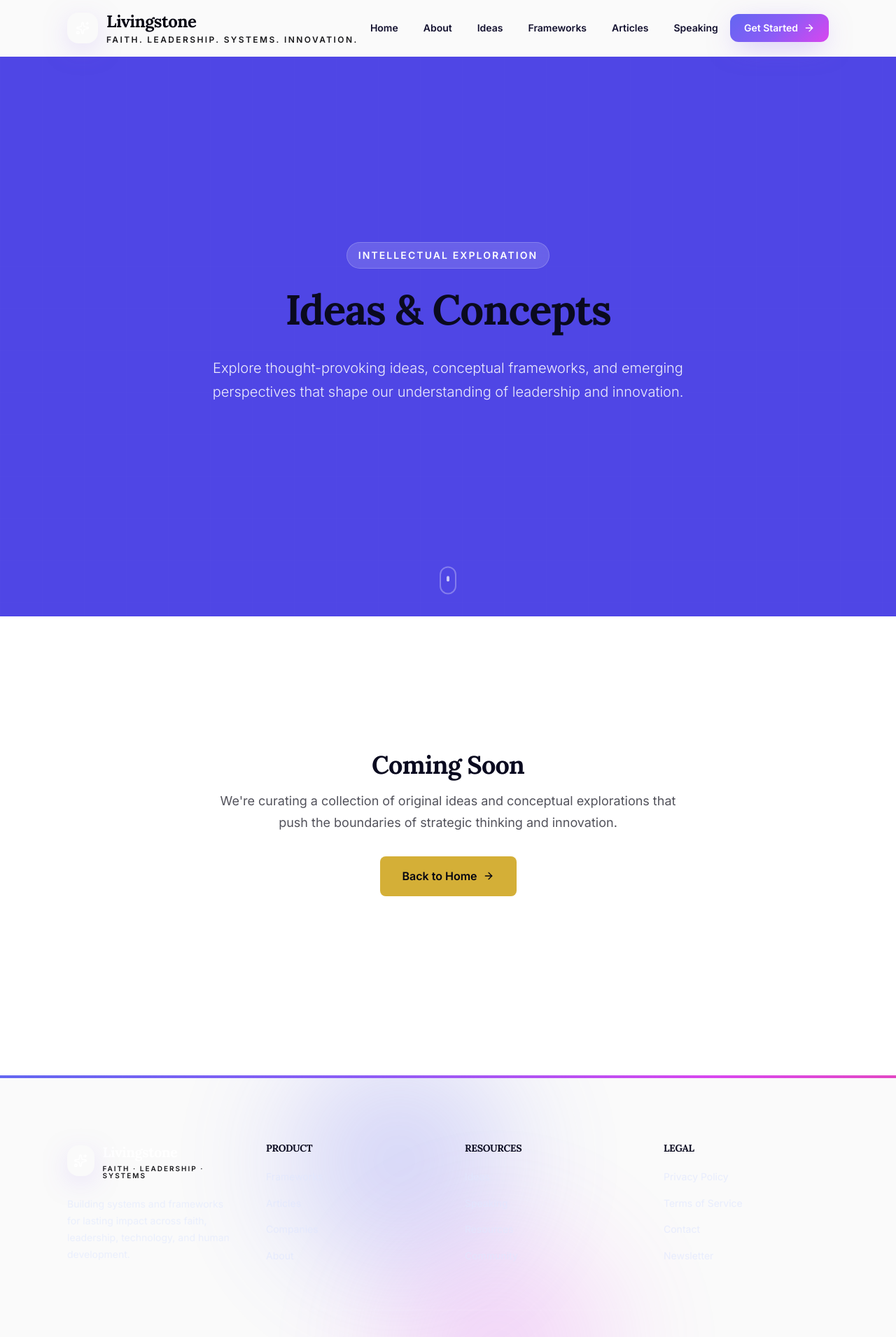
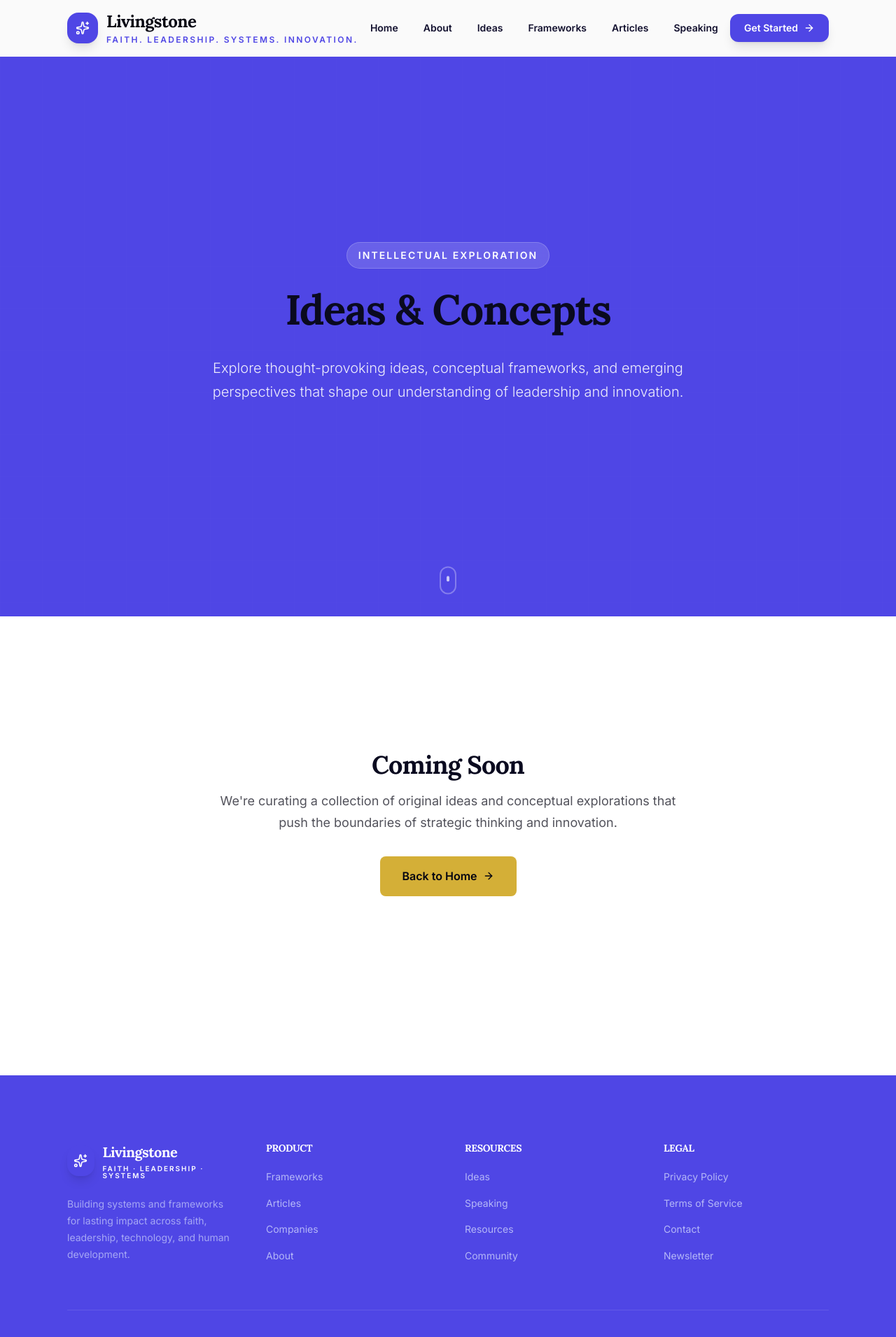
Before and after one commit to csdreamscourt-maker/livingstone-oluwalola, a Next.js app: page /ideas in a window 1280 px wide. Shown: the top 1911 px of the page at 70% size. Built offline with nearby package versions, Linux system fonts and the light colour scheme.

Commit message:
Remove all remaining gradients and implement clean, solid color design with proper contrast

```diff
--- a/app/about/page.tsx
+++ b/app/about/page.tsx
@@ -29,7 +29,7 @@ export default function AboutPage() {
             <div className="relative">
               <div className="absolute -top-20 -right-20 w-60 h-60 bg-gold-500 opacity-5 rounded-full blur-3xl" />
               <div className="absolute -bottom-20 -left-20 w-60 h-60 bg-midnight-900 opacity-5 rounded-full blur-3xl" />
-              <div className="relative z-10 bg-gradient-to-br from-midnight-900 to-midnight-950 rounded-2xl p-8 border border-gold-600 border-opacity-20">
+              <div className="relative z-10 bg-midnight-900 rounded-2xl p-8 border border-gold-600 border-opacity-20">
                 <div className="text-gold-600 text-5xl font-serif font-bold mb-4">✦</div>
                 <p className="text-white text-lg leading-relaxed">
                   "Every framework here has been tested in the crucible of real-world application."
@@ -118,7 +118,7 @@ export default function AboutPage() {
             <div className="order-2 lg:order-1 relative">
               <div className="absolute -top-20 -left-20 w-60 h-60 bg-gold-500 opacity-5 rounded-full blur-3xl" />
               <div className="absolute -bottom-20 -right-20 w-60 h-60 bg-midnight-900 opacity-5 rounded-full blur-3xl" />
-              <div className="relative z-10 bg-gradient-to-br from-midnight-900 to-midnight-950 rounded-2xl p-8 border border-gold-600 border-opacity-20">
+              <div className="relative z-10 bg-midnight-900 rounded-2xl p-8 border border-gold-600 border-opacity-20">
                 <div className="text-gold-600 text-5xl font-serif font-bold mb-4">✦</div>
                 <p className="text-white text-lg leading-relaxed">
                   "We believe in the power of frameworks to create clarity from complexity."
@@ -138,7 +138,7 @@ export default function AboutPage() {
             </div>
           </div>
 
-          <div className="bg-gradient-to-br from-midnight-900 via-midnight-800 to-midnight-950 rounded-2xl p-12 md:p-16 border border-gold-600 border-opacity-20 mb-20">
+          <div className="bg-midnight-900 rounded-2xl p-12 md:p-16 border border-gold-600 border-opacity-20 mb-20">
             <h3 className="text-3xl font-serif font-bold text-white mb-8">
               The Ecosystem
             </h3>
--- a/app/companies/page.tsx
+++ b/app/companies/page.tsx
@@ -22,7 +22,7 @@ export default function CompaniesPage() {
         <Container>
           <div className="mb-20">
             <div className="flex items-center gap-4 mb-12">
-              <div className="w-1.5 h-10 bg-gradient-to-b from-gold-600 to-gold-500 rounded-full" />
+              <div className="w-1.5 h-10 bg-gold-600 rounded-full" />
               <h2 className="text-3xl md:text-4xl font-serif font-bold text-midnight-950">
                 Our Organizations
               </h2>
@@ -61,7 +61,7 @@ export default function CompaniesPage() {
             </div>
           </div>
 
-          <div className="relative overflow-hidden rounded-2xl bg-gradient-to-br from-midnight-900 via-midnight-800 to-midnight-950 p-12 md:p-16 border border-gold-600 border-opacity-20">
+          <div className="relative overflow-hidden rounded-2xl bg-midnight-900 p-12 md:p-16 border border-gold-600 border-opacity-20">
             <div className="absolute -top-40 -right-40 w-80 h-80 bg-gold-500 opacity-5 rounded-full blur-3xl" />
             <div className="absolute -bottom-40 -left-40 w-80 h-80 bg-gold-500 opacity-5 rounded-full blur-3xl" />
 
--- a/app/frameworks/page.tsx
+++ b/app/frameworks/page.tsx
@@ -35,7 +35,7 @@ export default function FrameworksPage() {
             {categories.map((category, categoryIndex) => (
               <div key={category} className="mb-20">
                 <div className="flex items-center gap-4 mb-10">
-                  <div className="w-1.5 h-10 bg-gradient-to-b from-gold-600 to-gold-500 rounded-full" />
+                  <div className="w-1.5 h-10 bg-gold-600 rounded-full" />
                   <h3 className="text-2xl md:text-3xl font-serif font-bold text-midnight-950">
                     {category}
                   </h3>
@@ -72,7 +72,7 @@ export default function FrameworksPage() {
             ))}
           </div>
 
-          <div className="relative overflow-hidden rounded-2xl bg-gradient-to-br from-midnight-900 via-midnight-800 to-midnight-950 p-12 md:p-16 border border-gold-600 border-opacity-20">
+          <div className="relative overflow-hidden rounded-2xl bg-midnight-900 p-12 md:p-16 border border-gold-600 border-opacity-20">
             <div className="absolute -top-40 -right-40 w-80 h-80 bg-gold-500 opacity-5 rounded-full blur-3xl" />
             <div className="absolute -bottom-40 -left-40 w-80 h-80 bg-gold-500 opacity-5 rounded-full blur-3xl" />
 
--- a/components/layout/Footer.tsx
+++ b/components/layout/Footer.tsx
@@ -29,36 +29,22 @@ export function Footer() {
   };
 
   return (
-    <footer className="relative overflow-hidden bg-gradient-cosmic noise-overlay">
-      {/* Decorative gradient blobs */}
-      <div
-        className="absolute -top-32 left-1/4 w-[500px] h-[500px] rounded-full opacity-30 blur-3xl pointer-events-none"
-        style={{ background: 'radial-gradient(circle, #6366f1 0%, transparent 70%)' }}
-      />
-      <div
-        className="absolute -bottom-32 right-1/4 w-[500px] h-[500px] rounded-full opacity-25 blur-3xl pointer-events-none"
-        style={{ background: 'radial-gradient(circle, #d946ef 0%, transparent 70%)' }}
-      />
-
-      {/* Gradient top stripe */}
-      <div
-        className="absolute top-0 left-0 right-0 h-1"
-        style={{ background: 'linear-gradient(90deg, #6366f1, #8b5cf6, #d946ef, #ec4899, #06b6d4, #6366f1)', backgroundSize: '200% 100%', animation: 'gradientShift 12s linear infinite' }}
-      />
+    <footer className="relative overflow-hidden bg-indigo-600">
+      <div className="absolute top-0 left-0 right-0 h-1 bg-indigo-600" />
 
       <Container className="relative">
         <div className="py-16 md:py-24">
           <div className="grid grid-cols-2 md:grid-cols-4 gap-10 md:gap-12 mb-16">
             <div className="col-span-2 md:col-span-1">
               <Link href="/" className="inline-flex items-center gap-3 group mb-6">
-                <div className="relative w-11 h-11 rounded-2xl bg-gradient-primary flex items-center justify-center shadow-glow-violet group-hover:scale-110 transition-transform duration-300">
+                <div className="relative w-11 h-11 rounded-2xl bg-indigo-600 flex items-center justify-center shadow-lg group-hover:scale-110 transition-transform duration-300">
                   <Sparkles size={20} className="text-white" />
                 </div>
                 <div className="flex flex-col leading-none">
                   <div className="text-xl font-serif font-extrabold text-white tracking-tight">
                     Livingstone
                   </div>
-                  <div className="text-[10px] font-semibold tracking-[0.2em] uppercase text-gradient-primary mt-1">
+                  <div className="text-[10px] font-semibold tracking-[0.2em] uppercase text-white mt-1">
                     Faith · Leadership · Systems
                   </div>
                 </div>
@@ -71,7 +57,7 @@ export function Footer() {
             {Object.entries(links).map(([category, items]) => (
               <div key={category}>
                 <h4 className="text-white font-serif font-bold mb-5 text-sm uppercase tracking-[0.15em]">
-                  <span className="text-gradient-primary">{category}</span>
+                  <span className="text-white">{category}</span>
                 </h4>
                 <ul className="space-y-3">
                   {items.map((item) => (
--- a/components/layout/Header.tsx
+++ b/components/layout/Header.tsx
@@ -36,15 +36,14 @@ export function Header() {
         <Container>
           <div className="flex items-center justify-between h-20">
             <Link href="/" className="group flex items-center gap-3 flex-shrink-0">
-              <div className="relative w-11 h-11 rounded-2xl bg-gradient-primary flex items-center justify-center shadow-glow-violet group-hover:scale-110 transition-transform duration-300">
+              <div className="relative w-11 h-11 rounded-2xl bg-indigo-600 flex items-center justify-center shadow-lg group-hover:scale-110 transition-transform duration-300">
                 <Sparkles size={20} className="text-white" />
-                <div className="absolute inset-0 rounded-2xl bg-gradient-aurora opacity-0 group-hover:opacity-100 transition-opacity duration-500" />
               </div>
               <div className="flex flex-col leading-none">
                 <span className="text-xl md:text-2xl font-serif font-extrabold text-midnight-950 tracking-tight">
                   {BRAND.name}
                 </span>
-                <span className="text-[10px] md:text-xs font-semibold tracking-[0.2em] uppercase text-gradient-primary mt-0.5">
+                <span className="text-[10px] md:text-xs font-semibold tracking-[0.2em] uppercase text-indigo-600 mt-0.5">
                   {BRAND.tagline}
                 </span>
               </div>
@@ -58,7 +57,7 @@ export function Header() {
                   className="relative px-4 py-2 text-sm font-semibold text-midnight-800 rounded-xl hover:text-indigo-600 hover:bg-indigo-50/60 transition-all duration-300 group"
                 >
                   {item.label}
-                  <span className="absolute inset-x-4 -bottom-0.5 h-0.5 rounded-full bg-gradient-to-r from-indigo-500 to-fuchsia-500 scale-x-0 group-hover:scale-x-100 transition-transform duration-300 origin-left" />
+                  <span className="absolute inset-x-4 -bottom-0.5 h-0.5 rounded-full bg-indigo-600 scale-x-0 group-hover:scale-x-100 transition-transform duration-300 origin-left" />
                 </Link>
               ))}
             </nav>
@@ -66,8 +65,7 @@ export function Header() {
             <div className="flex items-center gap-3">
               <Link
                 href="/contact"
-                className="hidden lg:inline-flex items-center gap-2 px-5 py-2.5 rounded-xl font-semibold text-white text-sm shadow-glow-violet hover:scale-105 active:scale-95 transition-transform duration-300"
-                style={{ background: 'linear-gradient(135deg, #6366f1 0%, #8b5cf6 50%, #d946ef 100%)' }}
+                className="hidden lg:inline-flex items-center gap-2 px-5 py-2.5 rounded-xl font-semibold text-white text-sm bg-indigo-600 shadow-lg hover:scale-105 active:scale-95 transition-transform duration-300"
               >
                 Get Started
                 <ArrowRight size={16} />
@@ -100,7 +98,7 @@ export function Header() {
               animate={{ x: 0 }}
               exit={{ x: '100%' }}
               transition={{ type: 'spring', damping: 28, stiffness: 260 }}
-              className="fixed right-0 top-0 h-full w-80 max-w-[85%] z-50 lg:hidden bg-gradient-cosmic shadow-2xl"
+              className="fixed right-0 top-0 h-full w-80 max-w-[85%] z-50 lg:hidden bg-indigo-600 shadow-2xl"
             >
               <div className="pt-24 px-6 space-y-1">
                 {NAVIGATION.map((item, index) => (
@@ -129,8 +127,7 @@ export function Header() {
                   <Link
                     href="/contact"
                     onClick={() => setIsOpen(false)}
-                    className="flex items-center justify-center gap-2 w-full px-4 py-3.5 rounded-xl font-semibold text-white shadow-glow-violet"
-                    style={{ background: 'linear-gradient(135deg, #6366f1 0%, #8b5cf6 50%, #d946ef 100%)' }}
+                    className="flex items-center justify-center gap-2 w-full px-4 py-3.5 rounded-xl font-semibold text-white bg-white text-indigo-600 shadow-lg"
                   >
                     Get Started
                     <ArrowRight size={16} />
--- a/components/sections/FeaturedContent.tsx
+++ b/components/sections/FeaturedContent.tsx
@@ -23,13 +23,13 @@ interface FeaturedContentProps {
   viewAllLabel?: string;
 }
 
-const GRADIENTS = [
-  'from-indigo-500 to-violet-600',
-  'from-fuchsia-500 to-pink-600',
-  'from-cyan-500 to-indigo-600',
-  'from-amber-500 to-pink-500',
-  'from-violet-500 to-fuchsia-600',
-  'from-emerald-500 to-cyan-500',
+const COLORS = [
+  'indigo-600',
+  'indigo-600',
+  'indigo-600',
+  'indigo-600',
+  'indigo-600',
+  'indigo-600',
 ];
 
 const PILL_TONES = [
@@ -53,7 +53,7 @@ export function FeaturedContent({
   const splitPoint = Math.ceil(titleWords.length / 2);
 
   return (
-    <section className="relative py-24 md:py-32 bg-mesh overflow-hidden">
+    <section className="relative py-24 md:py-32 bg-white overflow-hidden">
       <Container className="relative">
         <motion.div
           initial={{ opacity: 0, y: 30 }}
@@ -70,7 +70,7 @@ export function FeaturedContent({
           )}
           <h2 className="text-4xl md:text-5xl lg:text-6xl font-serif font-bold mb-6 leading-[1.1]">
             {titleWords.slice(0, splitPoint).join(' ')}{' '}
-            <span className="text-gradient-primary">
+            <span className="text-indigo-600">
               {titleWords.slice(splitPoint).join(' ')}
             </span>
           </h2>
@@ -83,7 +83,7 @@ export function FeaturedContent({
 
         <div className="grid grid-cols-1 md:grid-cols-2 lg:grid-cols-3 gap-6 md:gap-7 mb-12">
           {items.map((item, index) => {
-            const gradient = GRADIENTS[index % GRADIENTS.length];
+            const color = COLORS[index % COLORS.length];
             const pill = PILL_TONES[index % PILL_TONES.length];
             return (
               <motion.div
@@ -96,8 +96,8 @@ export function FeaturedContent({
               >
                 <Link href={item.href || '#'} className="group block h-full">
                   <div className="relative h-full p-7 md:p-8 rounded-3xl bg-white border border-gray-200/80 shadow-card group-hover:shadow-card-hover transition-all duration-500 flex flex-col overflow-hidden">
-                    <div className={`absolute top-0 left-0 right-0 h-1 bg-gradient-to-r ${gradient}`} />
-                    <div className={`absolute -right-20 -top-20 w-40 h-40 rounded-full bg-gradient-to-br ${gradient} opacity-0 group-hover:opacity-20 blur-2xl transition-opacity duration-500`} />
+                    <div className={`absolute top-0 left-0 right-0 h-1 bg-indigo-600`} />
+                    <div className={`absolute -right-20 -top-20 w-40 h-40 rounded-full bg-indigo-600 opacity-0 group-hover:opacity-10 blur-2xl transition-opacity duration-500`} />
 
                     <div className="relative flex-1">
                       {item.category && (
@@ -120,7 +120,7 @@ export function FeaturedContent({
                     )}
 
                     {item.href && (
-                      <div className={`relative inline-flex items-center gap-2 font-semibold text-sm bg-gradient-to-r ${gradient} bg-clip-text text-transparent`}>
+                      <div className={`relative inline-flex items-center gap-2 font-semibold text-sm text-indigo-600`}>
                         <span>Learn More</span>
                         <ArrowRight size={16} className="text-indigo-600 transition-transform duration-300 group-hover:translate-x-1.5" />
                       </div>
--- a/components/ui/Card.tsx
+++ b/components/ui/Card.tsx
@@ -20,8 +20,8 @@ export function Card({
   const variants = {
     default: 'bg-white border border-gray-100 shadow-subtle',
     elevated: 'bg-white shadow-lg',
-    bordered: 'bg-white border border-gray-200 hover:border-gold-600',
-    gradient: 'bg-gradient-to-br from-white to-gray-50 border border-gray-200 hover:border-gold-600',
+    bordered: 'bg-white border border-gray-200 hover:border-indigo-600',
+    gradient: 'bg-white border border-gray-200 hover:border-indigo-600',
     dark: 'bg-midnight-950 border border-gray-700 text-white',
   };
 
--- a/components/ui/Section.tsx
+++ b/components/ui/Section.tsx
@@ -23,10 +23,10 @@ export function Section({
 
   const bgMap = {
     white: 'bg-white',
-    light: 'bg-gradient-to-b from-white to-gray-50',
+    light: 'bg-white',
     dark: 'bg-midnight-950 text-white',
     'midnight-950': 'bg-midnight-950 text-white',
-    'gradient-subtle': 'bg-gradient-to-br from-white via-gray-50 to-gray-50',
+    'gradient-subtle': 'bg-white',
   };
 
   return (
--- a/components/ui/Skeleton.tsx
+++ b/components/ui/Skeleton.tsx
@@ -16,7 +16,7 @@ export function Skeleton({
     card: 'h-64 rounded-xl',
   };
 
-  const baseClass = `${variantClasses[variant]} bg-gradient-to-r from-gray-100 via-gray-50 to-gray-100 animate-shimmer ${className}`;
+  const baseClass = `${variantClasses[variant]} bg-gray-100 animate-shimmer ${className}`;
 
   if (count === 1) {
     return <div className={baseClass} />;
```
Also changed, not shown: app/page.tsx (+23 -50 lines), components/sections/NewsletterCTA.tsx (+5 -21 lines).
